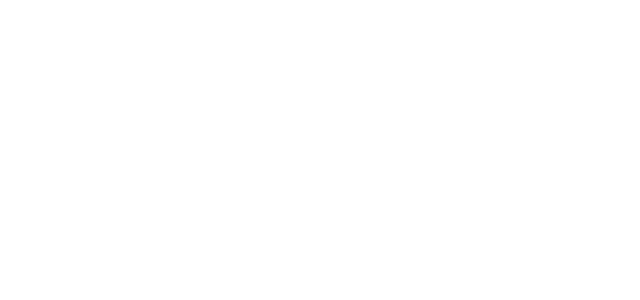
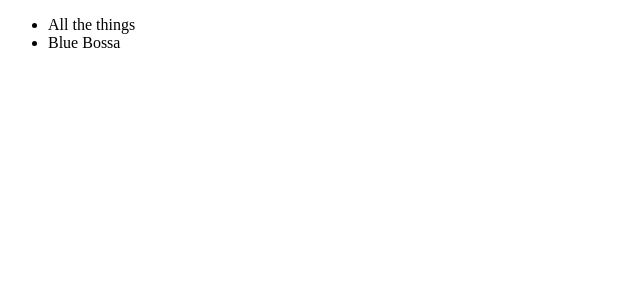
Before and after one commit to ispacowanguitar/song-lessons-backend, a React (Create React App) app in the folder song-lessons-frontend/: page / in a window 1280 px wide. Shown: the top 300 px of the page, without its empty margins (0-640 px from the left). Built offline with nearby package versions, Linux system fonts and the light colour scheme.

Commit message:
Display a list of songs on frontend

```diff
--- a/song-lessons-frontend/src/App.js
+++ b/song-lessons-frontend/src/App.js
@@ -1,11 +1,29 @@
 import React, { Component } from 'react';
 
 class App extends Component {
+  constructor(props) {
+    super(props)
+    this.state = {
+      songs: [""]
+    }
+  }
+  componentDidMount() {
+    this.setState({
+      songs: [
+        "All the things",
+        "Blue Bossa"
+      ]
+    })
+  }
   render() {
     return (
       <div>
-
-      </div>
+        <ul>
+          {this.state.songs.map(song => {
+            return <li key={song}>{song}</li>
+          })}
+        </ul>
+       </div>
     );
   }
 }
```
Also changed, not shown: song-lessons-frontend/package.json (line endings or trailing spaces), 1 other file (tests, documents, lock files or other folders).
